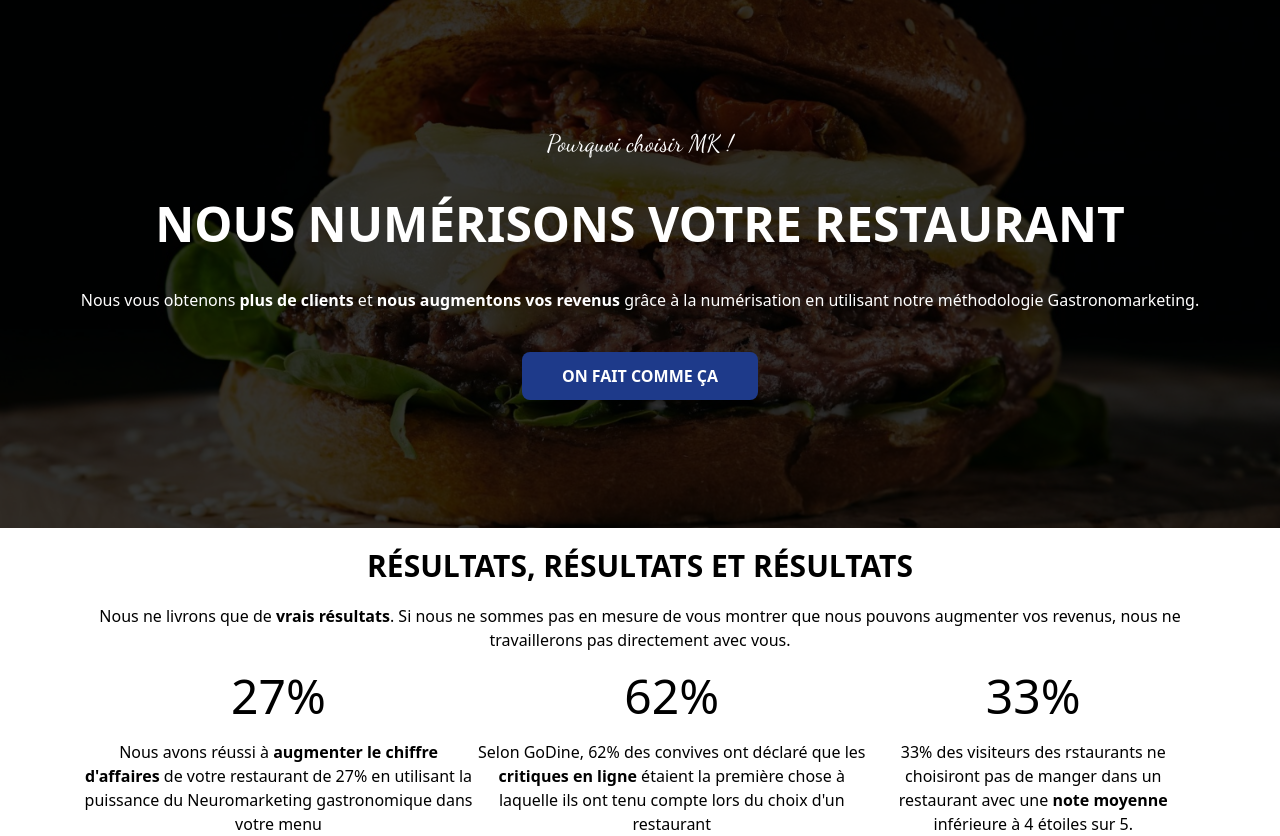
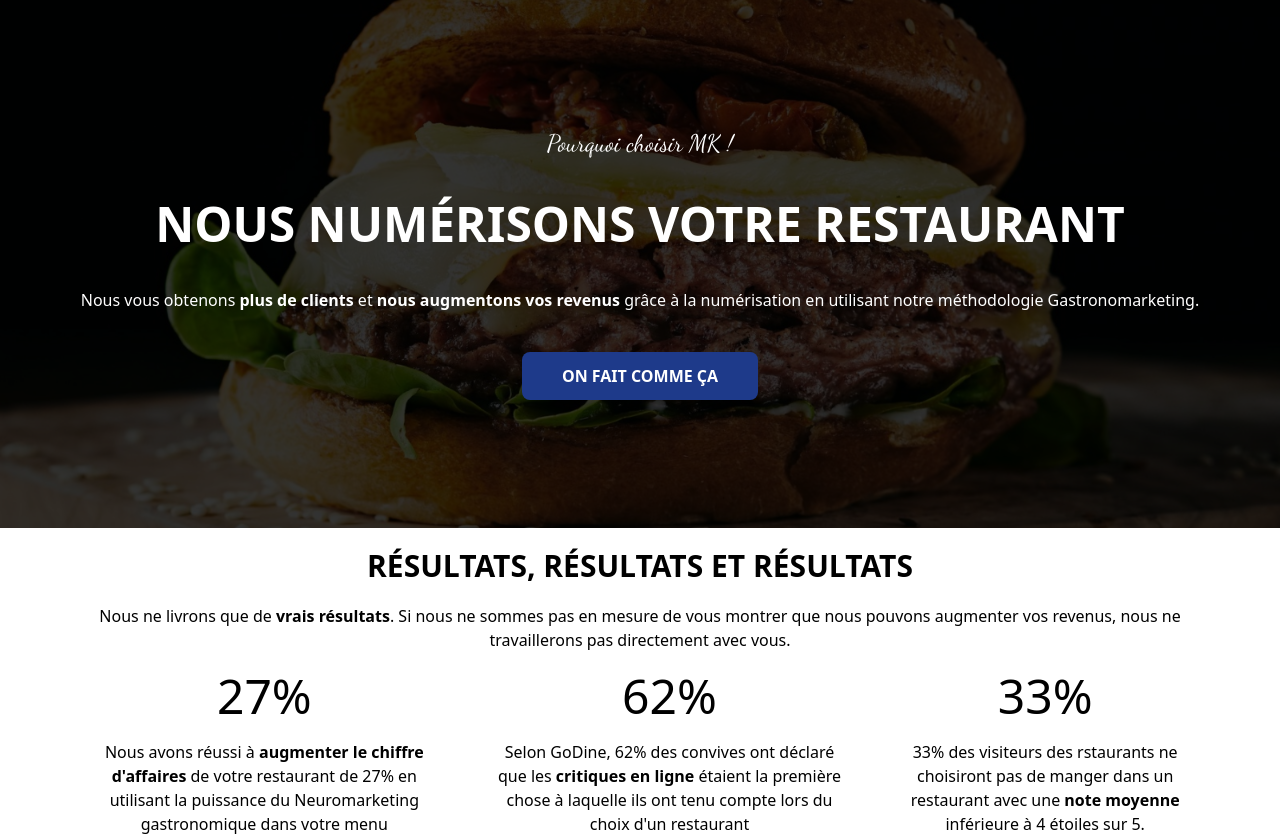
Before and after one commit to chopin2712/mk, a plain HTML site: page index.html in a window 1280 px wide. Drawn offline with nearby package versions, Linux system fonts and the light colour scheme.

Commit message:
Ajout d'une meilleure marge

```diff
--- a/index.html
+++ b/index.html
@@ -37,7 +37,7 @@
                 <span class="text-5xl my-5 text-center">27%</span>
                 <p class="text-center">Nous avons réussi à <b>augmenter le chiffre d'affaires</b> de votre restaurant de 27% en utilisant la puissance du Neuromarketing gastronomique dans votre menu</p>
             </div>
-            <div class="flex flex-col">
+            <div class="flex flex-col mx-10">
                 <span class="text-5xl my-5 text-center">62%</span>
                 <p class="text-center">Selon GoDine, 62% des convives ont déclaré que les <b>critiques en ligne</b> étaient la première chose à laquelle ils ont tenu compte lors du choix d'un restaurant</p>
             </div>
```
